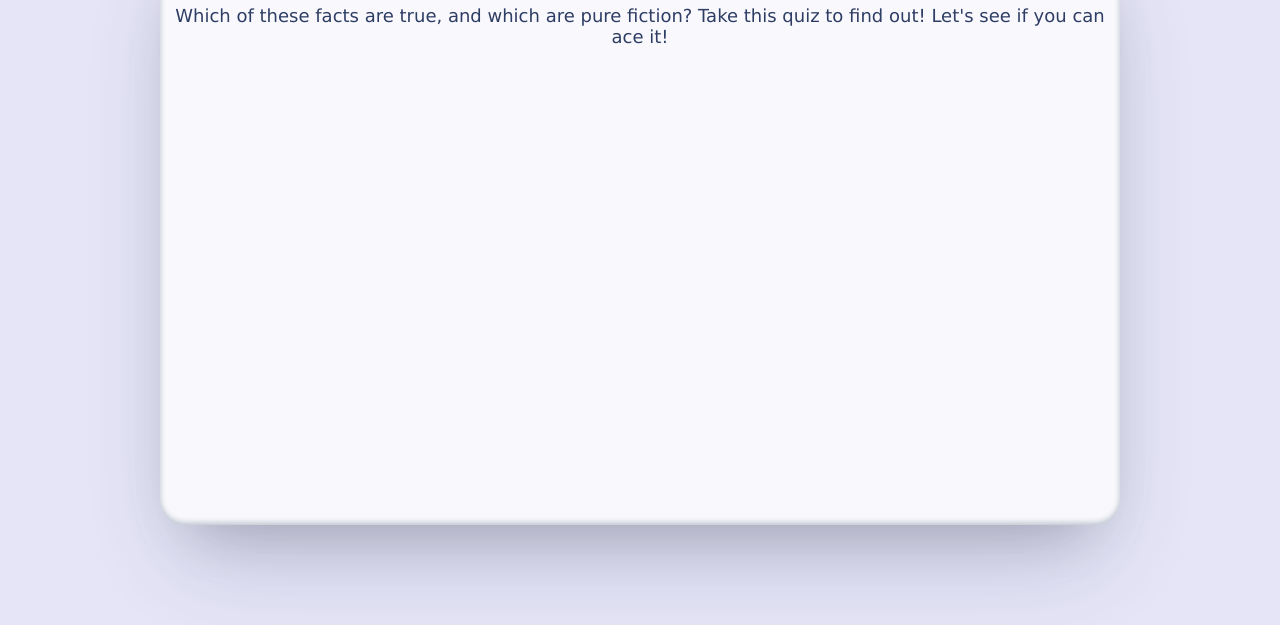
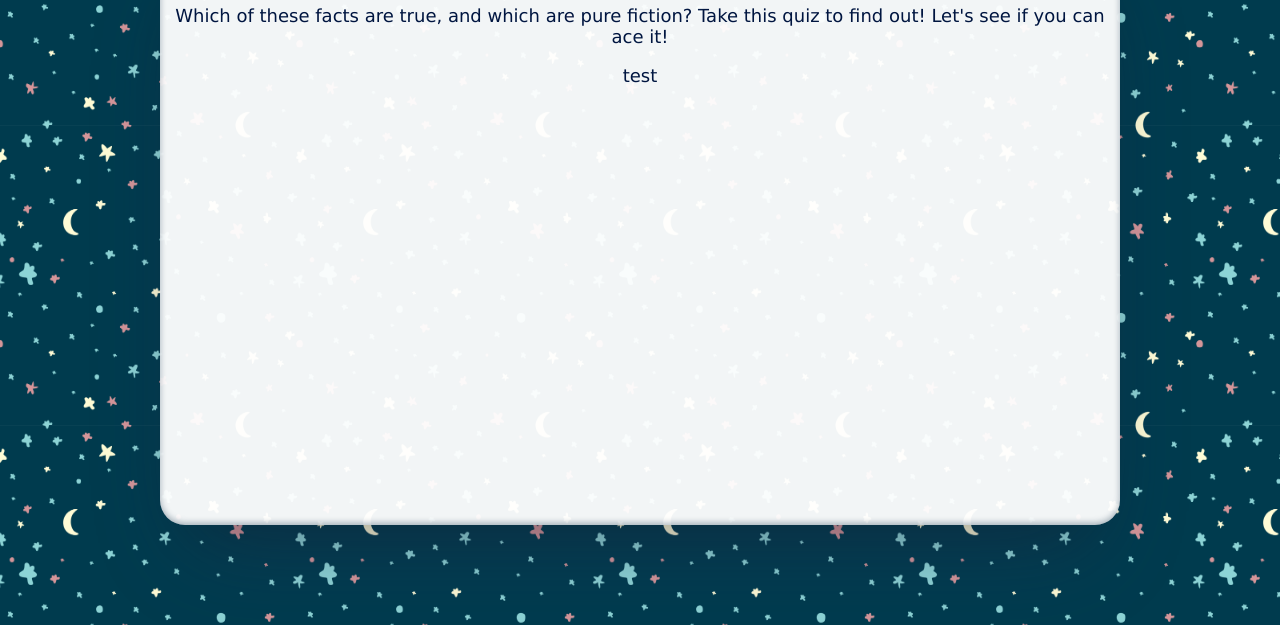
Before and after one commit to dennis-oconnell/practice-projects, a plain HTML site: page astronomy-fact-quiz/index.html in a window 1280 px wide. Shown: the part 175-800 px from the top of the page. Drawn offline with Linux system fonts and the light colour scheme.

Commit message:
changed project folder

```diff
--- a/astrofacts/index.html
+++ b/astronomy-fact-quiz/index.html
@@ -13,6 +13,7 @@
 				Which of these facts are true, and which are pure fiction? Take this
 				quiz to find out! Let's see if you can ace it!
 			</p>
+			<p>test</p>
 
 			<!---
 			<h1>Question Text</h1>
--- a/astrofacts/styles.css
+++ b/astronomy-fact-quiz/styles.css
@@ -3,10 +3,9 @@
 }
 
 body {
-	background-color: #e5e5f7;
-	opacity: 0.8;
-	background-image: radial-gradient(#444cf7 0.5px, #e5e5f7 0.5px);
-	background-size: 10px 10px;
+	background-image: url(vectorstock_5098438.png);
+	background-size: 300px 300px;
+	background-repeat: repeat;
 	display: flex;
 	align-items: center;
 	justify-content: center;
@@ -35,6 +34,7 @@ ul {
 	height: 75vh;
 	width: 75vw;
 	background-color: white;
+	opacity: 0.95;
 	border-radius: 25px;
 	box-shadow: rgba(50, 50, 93, 0.25) 0px 50px 100px -20px,
 		rgba(0, 0, 0, 0.3) 0px 30px 60px -30px,
```
Also changed, not shown: astronomy-fact-quiz/pexels-jakub-novacek-924824.jpg (renamed from astrofacts/pexels-jakub-novacek-924824.jpg), astronomy-fact-quiz/reflection.md (renamed from astrofacts/reflection.md), astronomy-fact-quiz/script.js (added), astronomy-fact-quiz/sources.txt (renamed from astrofacts/sources.txt), astronomy-fact-quiz/vectorstock_5098438.png (added).
